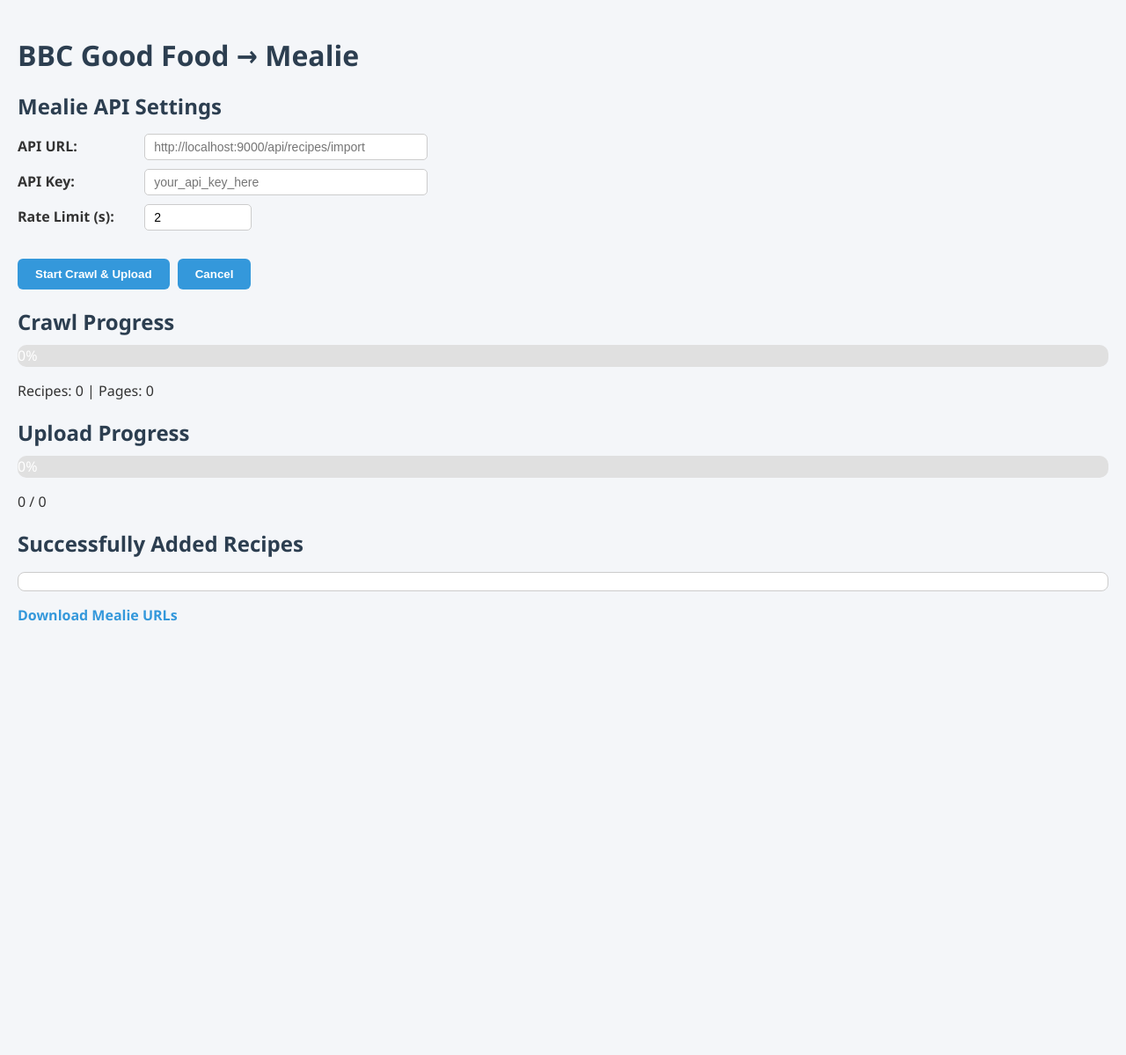
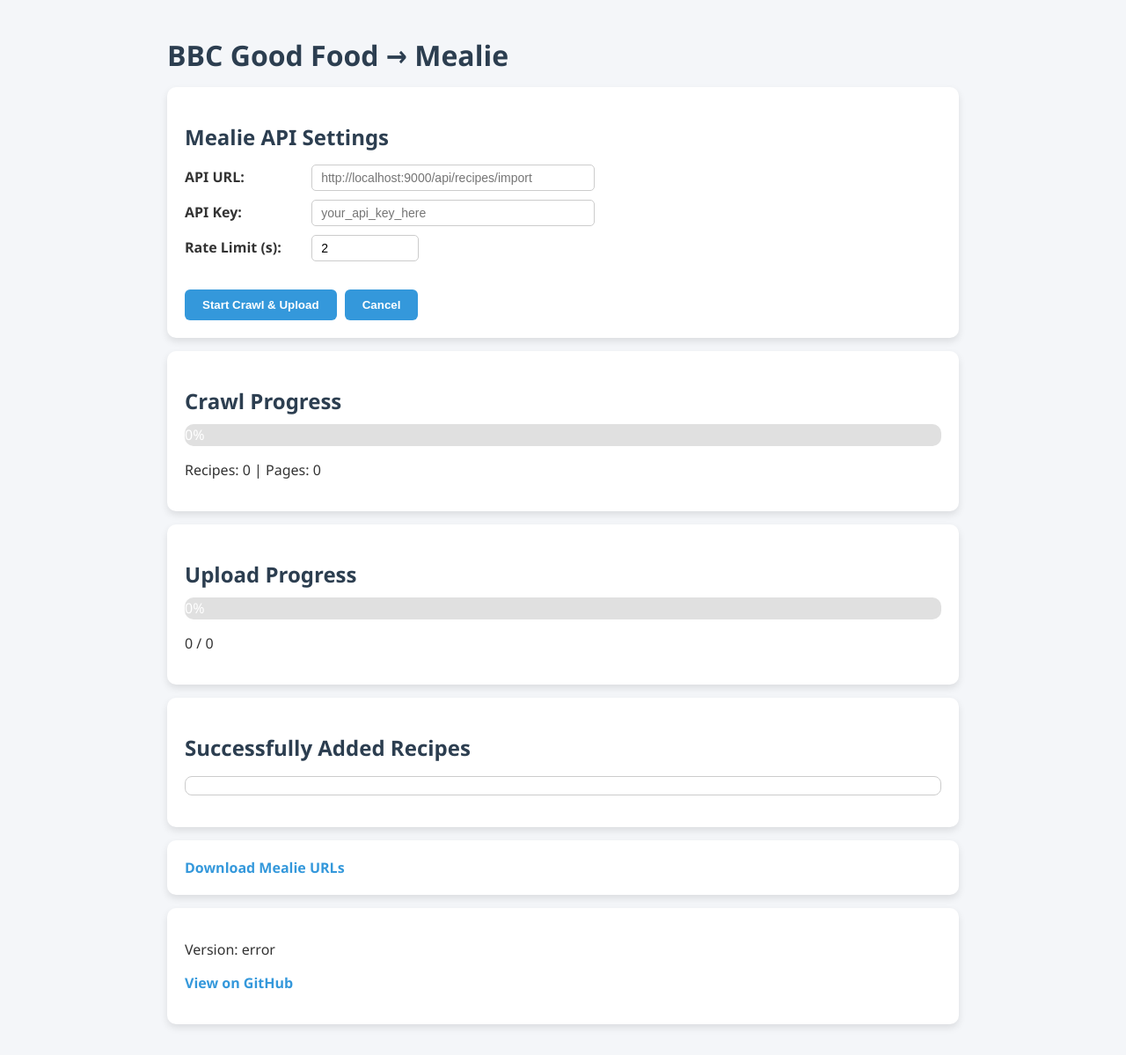
Before and after one commit to anthonyhales/bbc_goodfood_docker, a FastAPI app: page / in a window 1280 px wide. Shown: the whole page at 88% size. Before the commit the page ends 706 px from the top, so only its background shows below. Run offline with FastAPI, Linux system fonts and the light colour scheme.

Commit message:
Update index.html

```diff
--- a/app/templates/index.html
+++ b/app/templates/index.html
@@ -6,35 +6,57 @@
 <link rel="stylesheet" href="/static/style.css">
 </head>
 <body>
+<div class="container">
   <h1>BBC Good Food → Mealie</h1>
 
+  <!-- Mealie API Settings -->
+  <div class="card">
     <h2>Mealie API Settings</h2>
     <label>API URL:</label>
-<input type="text" id="mealie_url" placeholder="http://localhost:9000/api/recipes/import" size="50"><br>
+    <input type="text" id="mealie_url" placeholder="http://localhost:9000/api/recipes/import"><br>
     <label>API Key:</label>
-<input type="text" id="api_key" placeholder="your_api_key_here" size="50"><br>
+    <input type="text" id="api_key" placeholder="your_api_key_here"><br>
     <label>Rate Limit (s):</label>
     <input type="number" id="rate_limit" value="2" min="0.1" step="0.1"><br><br>
-
     <button onclick="startCrawl()">Start Crawl & Upload</button>
     <button onclick="cancelCrawl()">Cancel</button>
+  </div>
 
+  <!-- Crawl Progress -->
+  <div class="card">
     <h2>Crawl Progress</h2>
     <div id="crawlBar"><div id="crawlInner">0%</div></div>
     <p id="crawlStatus">Recipes: 0 | Pages: 0</p>
+  </div>
 
+  <!-- Upload Progress -->
+  <div class="card">
     <h2>Upload Progress</h2>
     <div id="uploadBar"><div id="uploadInner">0%</div></div>
     <p id="uploadStatus">0 / 0</p>
+  </div>
 
+  <!-- Successfully Added Recipes -->
+  <div class="card">
     <h2>Successfully Added Recipes</h2>
-<ul id="recipeList" style="max-height:300px;overflow-y:scroll;"></ul>
+    <ul id="recipeList"></ul>
+  </div>
 
+  <div class="card">
     <a href="/download" target="_blank">Download Mealie URLs</a>
+  </div>
+
+  <!-- Version Info -->
+  <div class="card">
+    <p>Version: <span id="version">loading...</span></p>
+    <p><a href="https://github.com/YOUR_USERNAME/YOUR_REPO" target="_blank">View on GitHub</a></p>
+  </div>
+</div>
 
 <script>
 let crawlInterval, uploadInterval, recipeInterval;
 
+// Start Crawl
 function startCrawl(){
     const payload = {
         mealie_url: document.getElementById('mealie_url').value,
@@ -51,12 +73,14 @@
     recipeInterval=setInterval(updateRecipes,2000);
 }
 
+// Cancel Crawl/Upload
 function cancelCrawl(){
     fetch('/cancel');
     document.getElementById('crawlStatus').innerText="Cancelled";
     document.getElementById('uploadStatus').innerText="Cancelled";
 }
 
+// Crawl Progress Update
 async function updateCrawl(){
     const resp=await fetch('/progress/crawl');
     const data=await resp.json();
@@ -67,6 +91,7 @@
     if(data.status==='done') clearInterval(crawlInterval);
 }
 
+// Upload Progress Update
 async function updateUpload(){
     const resp=await fetch('/progress/upload');
     const data=await resp.json();
@@ -78,6 +103,7 @@
     if(data.status==='done') clearInterval(uploadInterval);
 }
 
+// Live Recipe List Update
 async function updateRecipes(){
     const resp=await fetch('/progress/recipes');
     const data=await resp.json();
@@ -89,6 +115,23 @@
         list.appendChild(li);
     });
 }
+
+// Load Version Info from GitHub
+async function loadVersion(){
+    try{
+        const resp=await fetch('https://api.github.com/repos/YOUR_USERNAME/YOUR_REPO/commits/main');
+        const data=await resp.json();
+        if(data && data.sha){
+            document.getElementById('version').innerText = data.sha.substring(0,7);
+        } else {
+            document.getElementById('version').innerText = "unknown";
+        }
+    } catch(e){
+        document.getElementById('version').innerText = "error";
+    }
+}
+
+loadVersion();
 </script>
 </body>
 </html>
```
Lines whose indentation alone changed are shown as unchanged.
